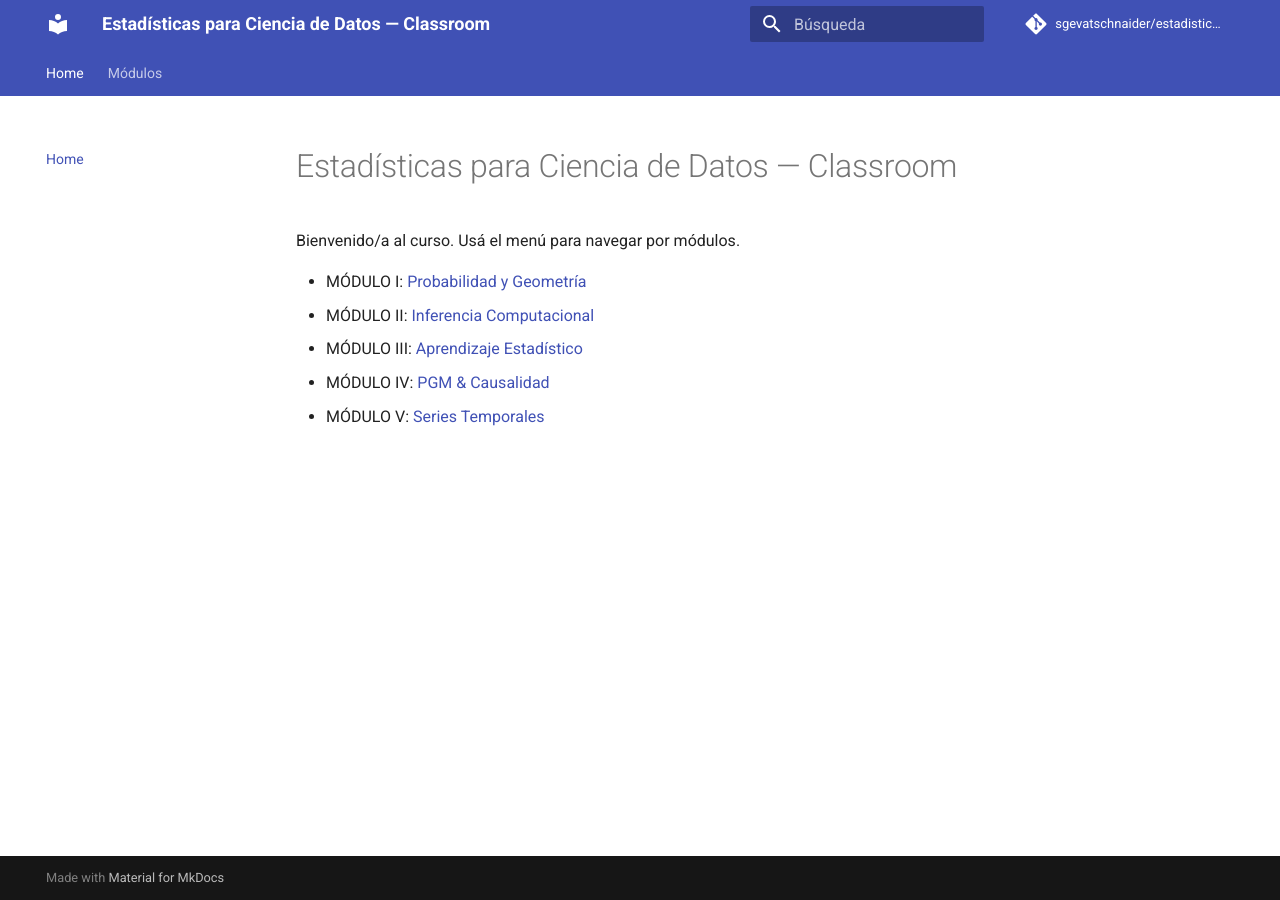
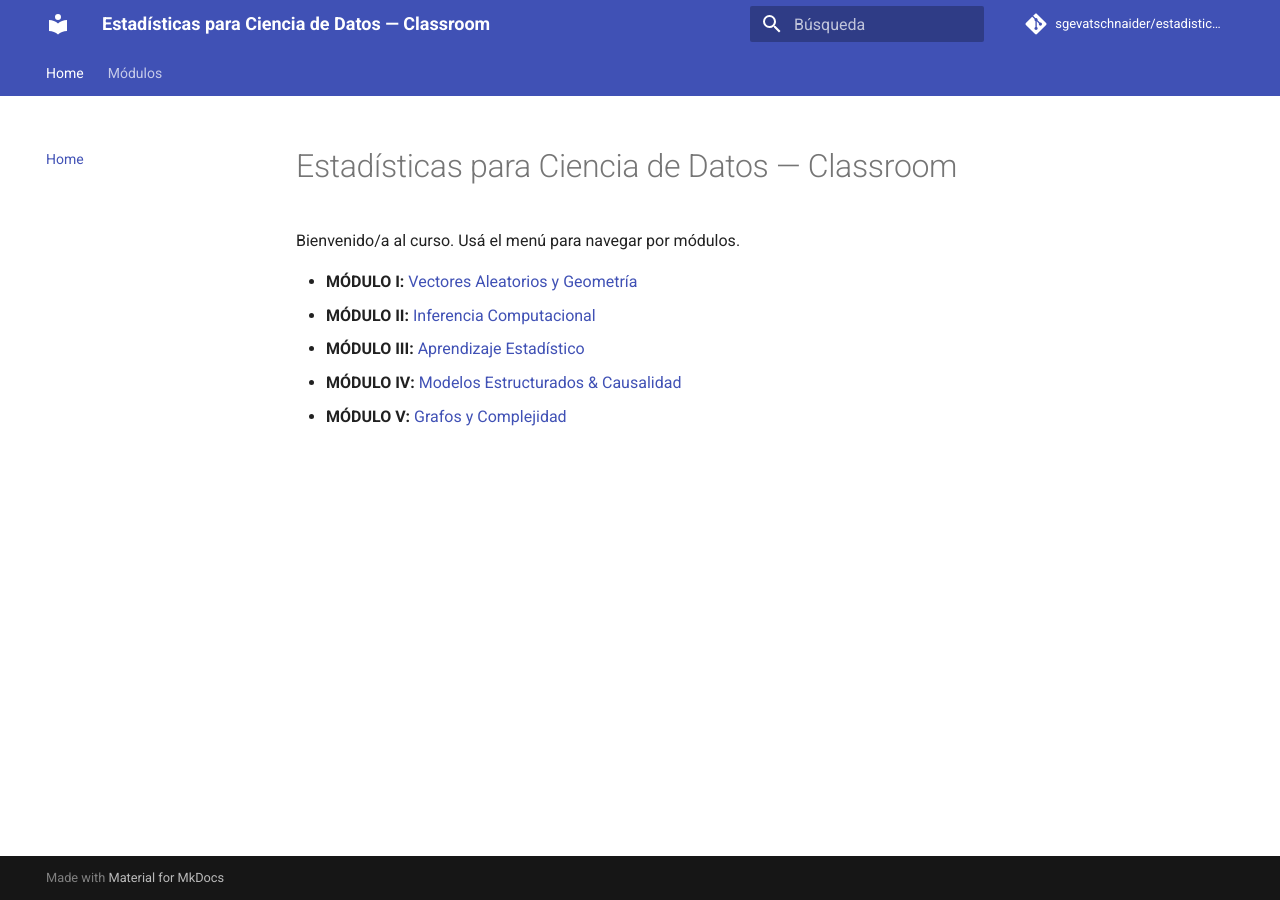
Before and after one commit to sgevatschnaider/estadisticas-para-ciencia-de-datos, an MkDocs documentation site: the page built from docs/index.md, in a window 1280 px wide. Built offline with MkDocs 1.6.1 and Material for MkDocs 9.7.7, drawn with Linux system fonts in a browser that asks for light colours; comment, search, counter and statistics services are not loaded.

Commit message:
Update index.md

```diff
--- a/docs/index.md
+++ b/docs/index.md
@@ -2,8 +2,8 @@
 
 Bienvenido/a al curso. Usá el menú para navegar por módulos.
 
-- MÓDULO I: [Probabilidad y Geometría](modulos/probabilidad/)
-- MÓDULO II: [Inferencia Computacional](modulos/inferencia/)
-- MÓDULO III: [Aprendizaje Estadístico](modulos/learning/)
-- MÓDULO IV: [PGM & Causalidad](modulos/pgm/)
-- MÓDULO V: [Series Temporales](modulos/tiempo/)
+* **MÓDULO I:** [Vectores Aleatorios y Geometría](modulos/probabilidad.md)
+* **MÓDULO II:** [Inferencia Computacional](modulos/inferencia.md)
+* **MÓDULO III:** [Aprendizaje Estadístico](modulos/learning.md)
+* **MÓDULO IV:** [Modelos Estructurados & Causalidad](modulos/pgm.md)
+* **MÓDULO V:** [Grafos y Complejidad](modulos/tiempo.md)
```
